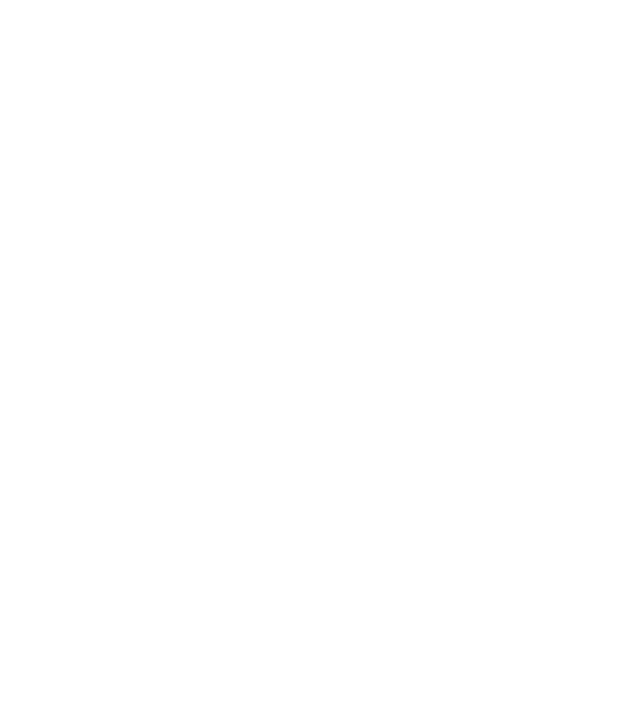
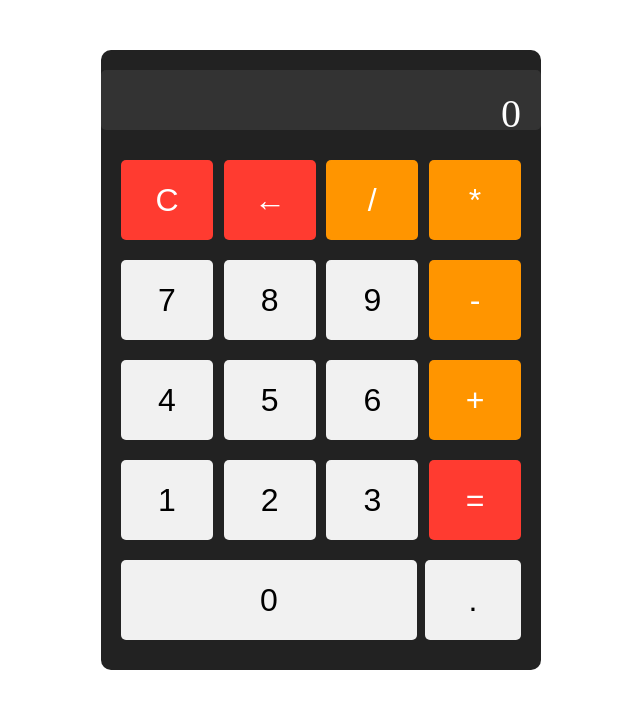
Before and after one commit to ArdiSyla/Calculator, a plain HTML site: page index.html in a window 1280 px wide. Shown: the whole page, without its empty margins (319-959 px from the left). Drawn offline with Linux system fonts and the light colour scheme.

Commit message:
Added the html and the style

```diff
--- a/index.html
+++ b/index.html
@@ -8,6 +8,35 @@
     <script src="script.js" defer></script>
 </head>
 <body>
+    <div class="calculator">
+        <div class="calculator-screen">0</div>
+        <div class="calculator-buttons">
+            <button class="clear">C</button>
+            <button class="backspace">←</button>
+            <button class="operator">/</button>
+            <button class="operator">*</button>
+
+            <button class="digit">7</button>
+            <button class="digit">8</button>
+            <button class="digit">9</button>
+            <button class="operator">-</button>
+
+            <button class="digit">4</button>
+            <button class="digit">5</button>
+            <button class="digit">6</button>
+            <button class="operator">+</button>
+
+            <button class="digit">1</button>
+            <button class="digit">2</button>
+            <button class="digit">3</button>
+            <button class="equal-sign">=</button>
+
+            <div class="zero-decimal">
+                <button class="digit">0</button>
+                <button class="decimal">.</button>
+            </div>
+        </div>
+    </div>
 
 </body>
 </html>
--- a/style.css
+++ b/style.css
@@ -0,0 +1,69 @@
+.calculator {
+    width: 400px;
+    margin: 50px auto;
+    display: flex;
+    flex-direction: column;
+    justify-content: center;
+    align-items: center;
+    background-color: #222;
+    border-radius: 10px;
+    padding: 20px;
+}
+
+.calculator-screen {
+    width: 100%;
+    height: 20px;
+    background-color: #333;
+    color: white;
+    font-size: 2.5em;
+    text-align: right;
+    padding: 20px;
+    border-radius: 5px;
+    margin-bottom: 20px;
+}
+
+.calculator-buttons {
+    width: 100%;
+    display: flex;
+    flex-wrap: wrap;
+    justify-content: space-between;
+}
+
+button {
+    width: 23%;
+    height: 80px;
+    margin: 10px 0;
+    font-size: 2em;
+    background-color: #f1f1f1;
+    border: none;
+    cursor: pointer;
+    border-radius: 5px;
+}
+
+button.operator {
+    background-color: #ff9500;
+    color: white;
+}
+
+button.clear, button.backspace, button.equal-sign {
+    background-color: #ff3b30;
+    color: white;
+}
+
+button:active {
+    background-color: #ddd;
+}
+.zero-decimal {
+    display: flex;
+    width: 100%;
+    justify-content: space-between;
+}
+
+/* Adjust the button size */
+.zero-decimal .digit {
+    width: 74%; /* Make 0 larger to occupy more space */
+}
+
+.zero-decimal .decimal {
+    width: 24%;
+}
```
